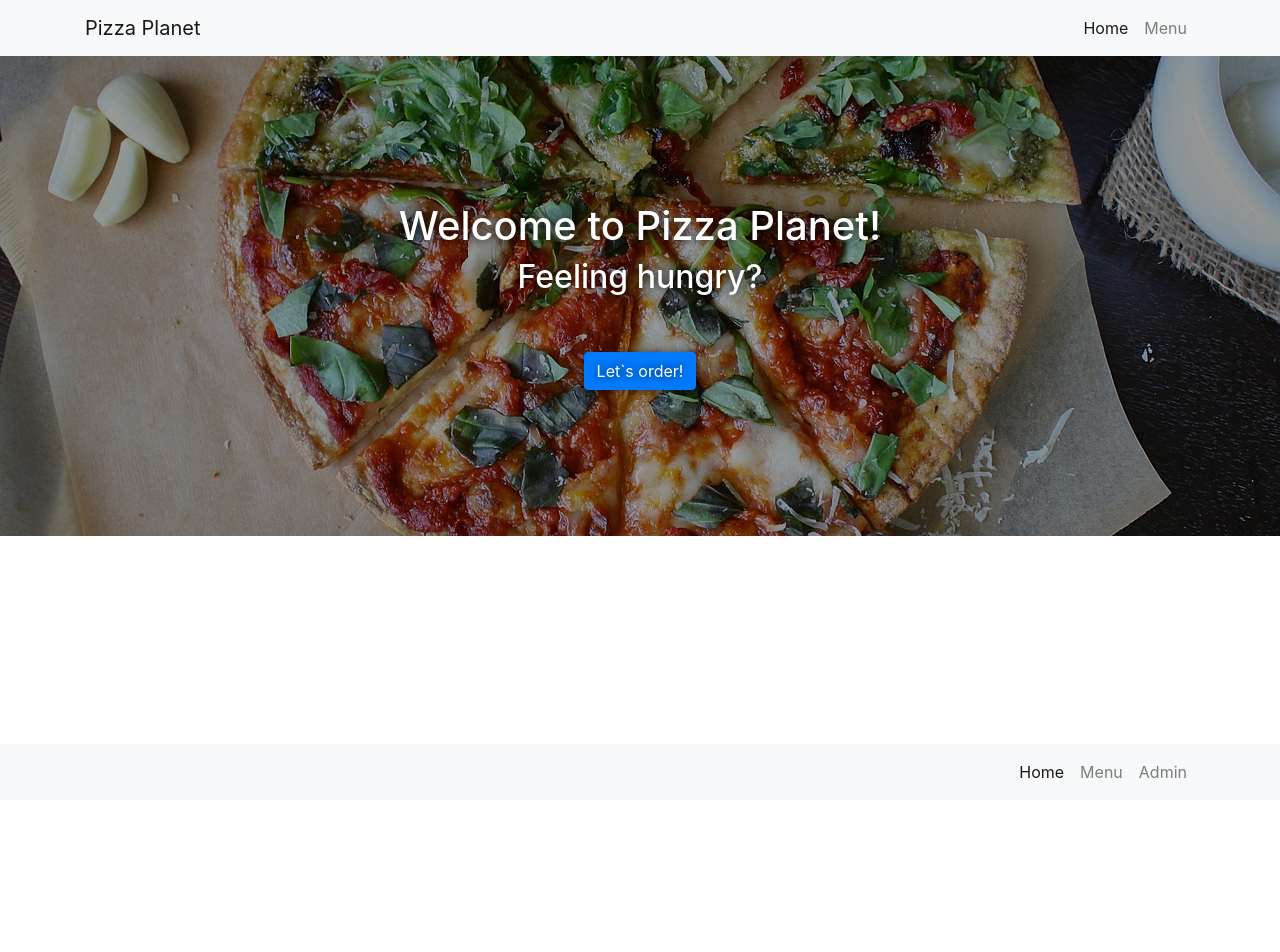
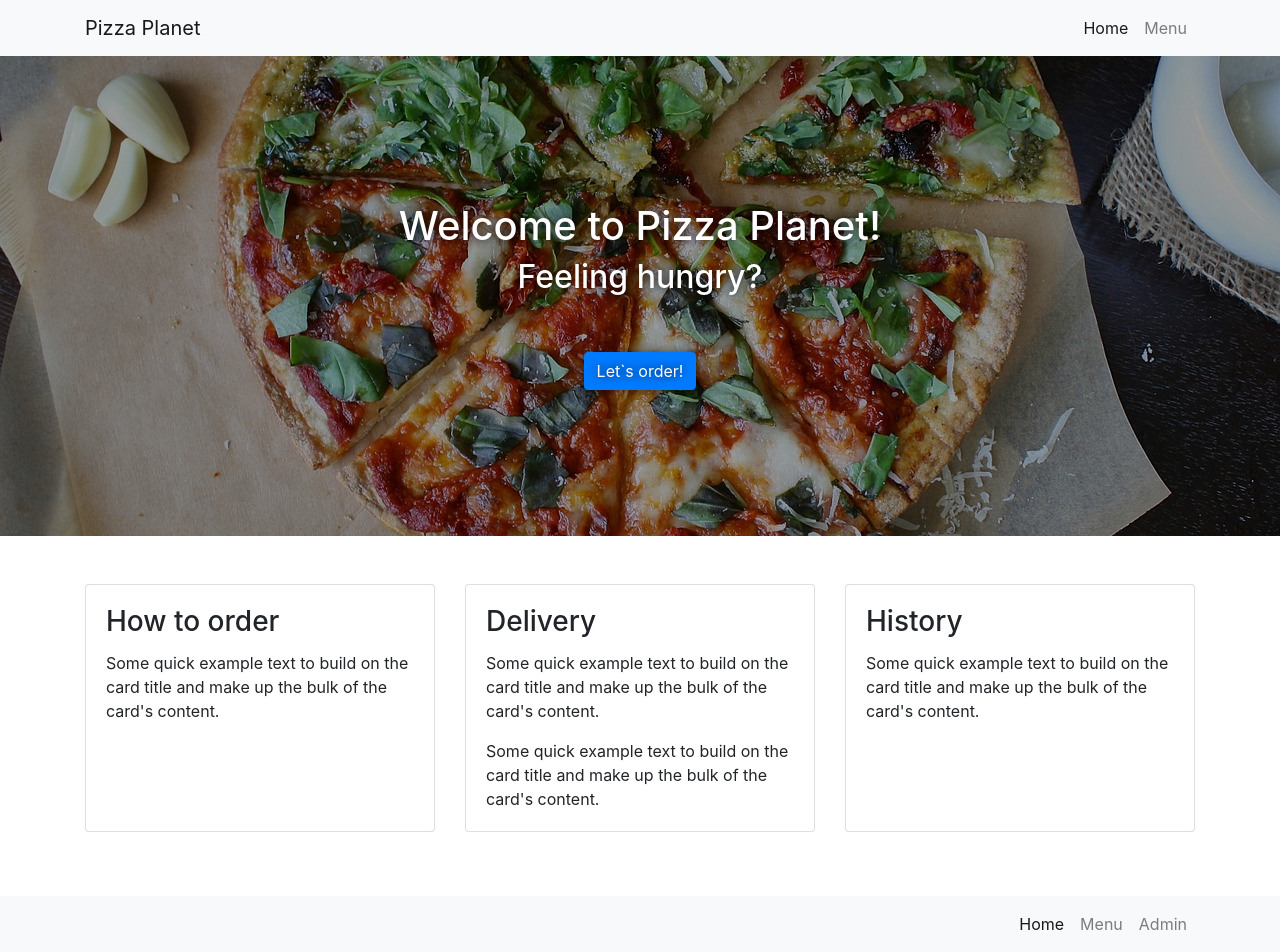
Before and after one commit to 124c4a11/PizzaPlanet-Vue.js-, a Vue app: page / in a window 1280 px wide. Before the commit the page ends 800 px from the top, so only its background shows below. Built offline with nearby package versions, Linux system fonts and the light colour scheme; no server answers; the HTML template or start-up script is replaced by a standard one.

Commit message:
OrderingBuide, Delivery, History

```diff
--- /dev/null
+++ b/src/components/Delivery.vue
@@ -0,0 +1,15 @@
+<template>
+  <div class="card mb-3" style="min-width: 18rem;">
+    <div class="card-body">
+      <h3 class="card-title">Delivery</h3>
+      <p class="card-text">Some quick example text to build on the card title and make up the bulk of the card's content.</p>
+      <p class="card-text">Some quick example text to build on the card title and make up the bulk of the card's content.</p>
+    </div>
+  </div>
+</template>
+
+<script>
+export default {
+  name: 'Delivery'
+}
+</script>
--- /dev/null
+++ b/src/components/History.vue
@@ -0,0 +1,14 @@
+<template>
+  <div class="card mb-3" style="min-width: 18rem;">
+    <div class="card-body">
+      <h3 class="card-title">History</h3>
+      <p class="card-text">Some quick example text to build on the card title and make up the bulk of the card's content.</p>
+    </div>
+  </div>
+</template>
+
+<script>
+export default {
+  name: 'History'
+}
+</script>
--- /dev/null
+++ b/src/components/OrderingGuide.vue
@@ -0,0 +1,14 @@
+<template>
+  <div class="card mb-3" style="min-width: 18rem;">
+    <div class="card-body">
+      <h3 class="card-title">How to order</h3>
+      <p class="card-text">Some quick example text to build on the card title and make up the bulk of the card's content.</p>
+    </div>
+  </div>
+</template>
+
+<script>
+export default {
+  name: 'OrderingGuide'
+}
+</script>
--- a/src/views/Home.vue
+++ b/src/views/Home.vue
@@ -7,17 +7,35 @@
         <router-link to="/menu" class="btn btn-primary mt-5">Let`s order!</router-link>
       </div>
     </div>
+    <div class="container">
+      <div class="card-deck py-5">
+        <pp-ordering-guide></pp-ordering-guide>
+        <pp-delivery></pp-delivery>
+        <pp-history></pp-history>
+      </div>
+    </div>
   </div>
 </template>
 
 <script>
 // @ is an alias to /src
+import ppDelivery from '@/components/Delivery.vue'
+import ppHistory from '@/components/History.vue'
+import ppOrderingGuide from '@/components/OrderingGuide.vue'
+
 export default {
-  name: 'Home'
+  name: 'Home',
+
+  components: {
+    ppDelivery,
+    ppHistory,
+    ppOrderingGuide
+  }
 }
 </script>
 
 <style lang="scss">
+
 .hero {
   position: relative;
   display: flex;
```
